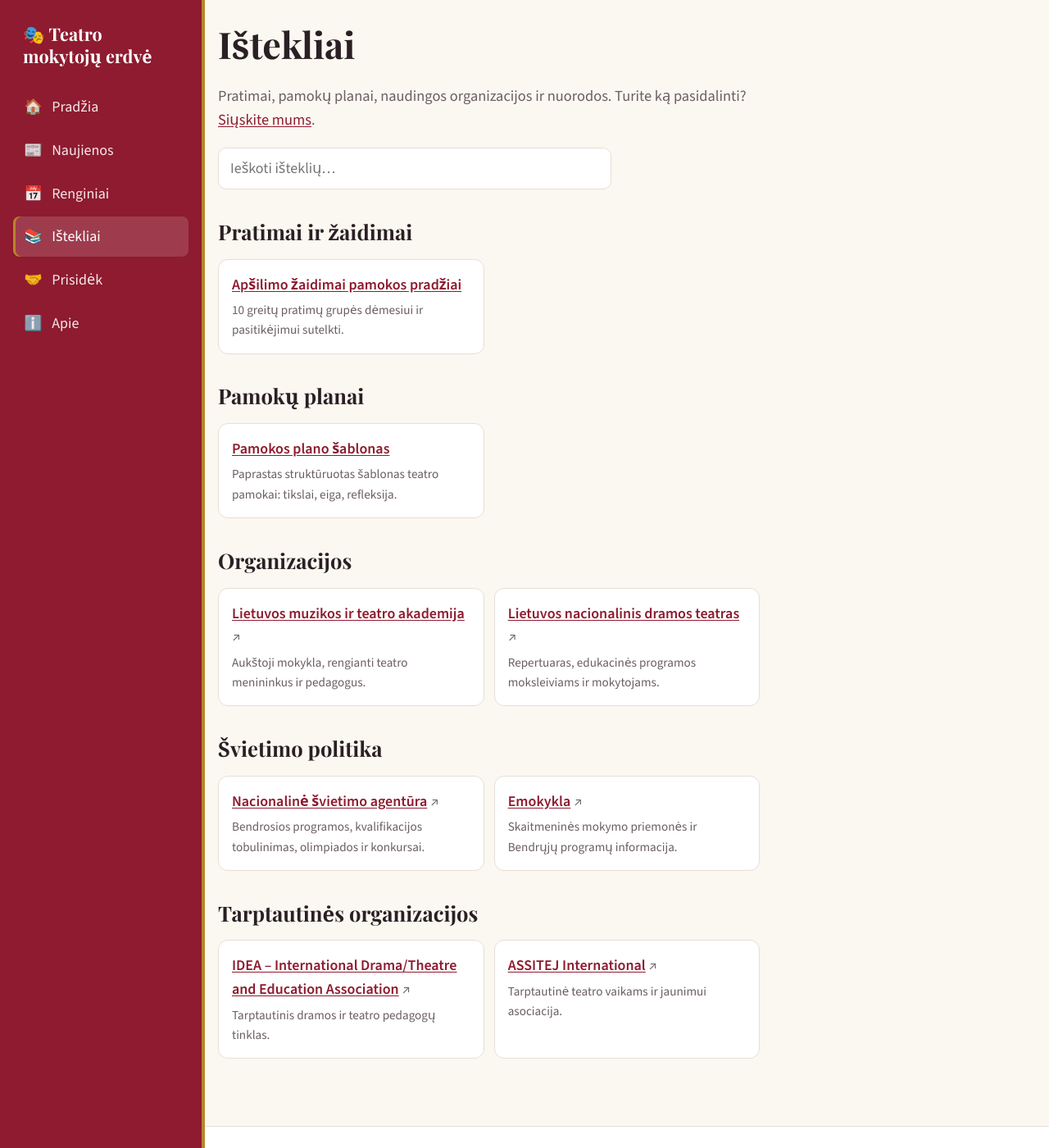
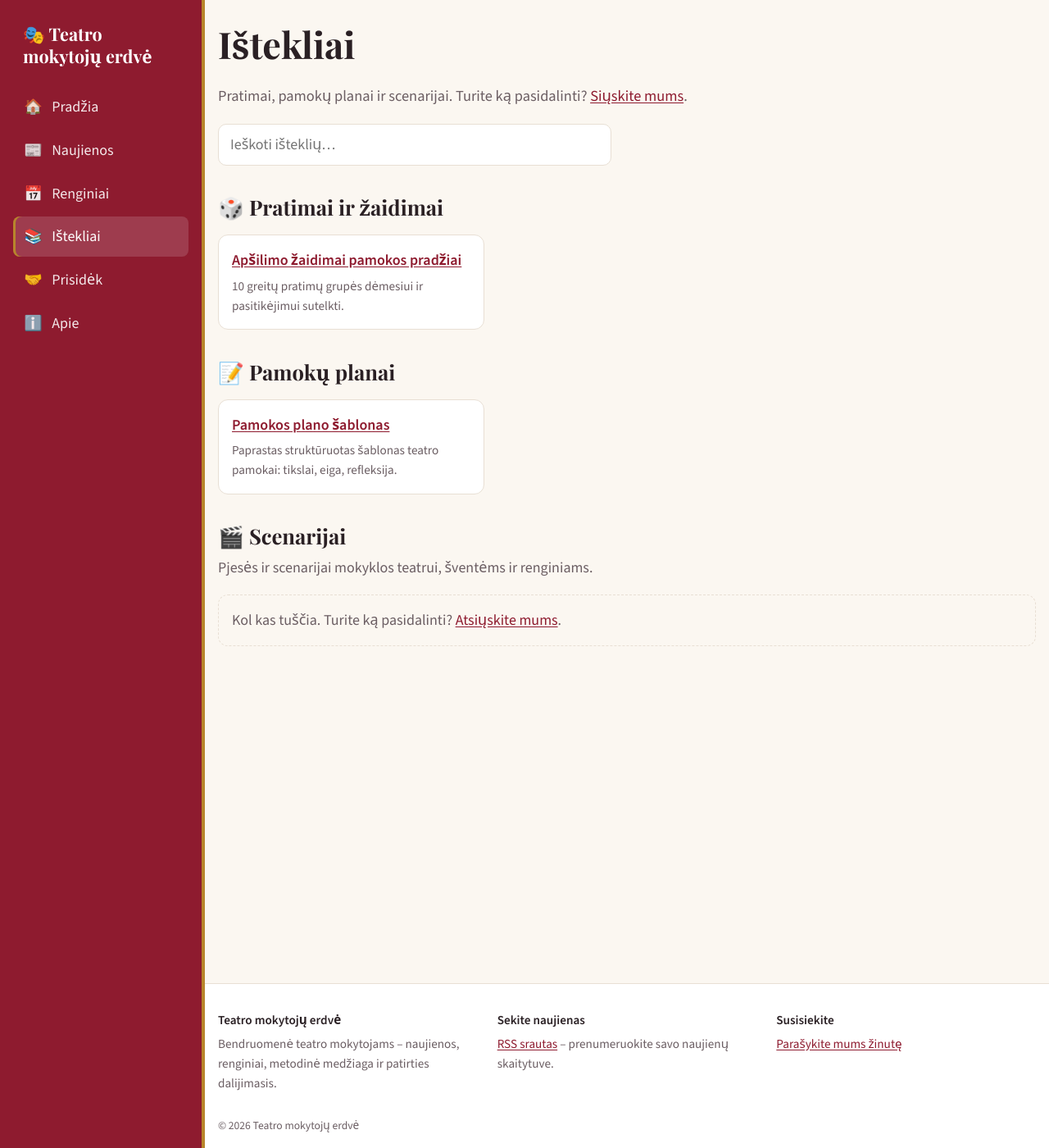
Before and after one commit to rytiskopustas/Svetain-, a Jekyll site: the page built from istekliai.html, in a window 1280 px wide and 1400 px high. Shown: the whole window at 82% size. Built offline with Jekyll 4.4.1, drawn with Linux system fonts in a browser that asks for light colours.

Commit message:
Ištekliai: pašalintos organizacijų kategorijos, pridėta Scenarijai
Kategorijų tvarka ir ikonos aprašytos _data/istekliu_kategorijos.yml;
tuščia kategorija rodoma su kvietimu atsiųsti medžiagą. Pataisyta
paieška, kad išvalius laukelį vėl rodytų visas kategorijas.

Co-Authored-By: Claude Opus 5.5 <noreply@anthropic.com>
Claude-Session: https://claude.ai/code/session_01Uhq1YUsPVt5tnXmcPSKSxG

```diff
--- a/_data/istekliai.yml
+++ b/_data/istekliai.yml
@@ -11,33 +11,3 @@
   kategorija: "Pamokų planai"
   aprasymas: "Paprastas struktūruotas šablonas teatro pamokai: tikslai, eiga, refleksija."
   nuoroda: "/istekliai/pamokos-planas/"
-
-- pavadinimas: "Lietuvos muzikos ir teatro akademija"
-  kategorija: "Organizacijos"
-  aprasymas: "Aukštoji mokykla, rengianti teatro menininkus ir pedagogus."
-  nuoroda: "https://lmta.lt"
-
-- pavadinimas: "Lietuvos nacionalinis dramos teatras"
-  kategorija: "Organizacijos"
-  aprasymas: "Repertuaras, edukacinės programos moksleiviams ir mokytojams."
-  nuoroda: "https://www.teatras.lt"
-
-- pavadinimas: "Nacionalinė švietimo agentūra"
-  kategorija: "Švietimo politika"
-  aprasymas: "Bendrosios programos, kvalifikacijos tobulinimas, olimpiados ir konkursai."
-  nuoroda: "https://www.nsa.smm.lt"
-
-- pavadinimas: "Emokykla"
-  kategorija: "Švietimo politika"
-  aprasymas: "Skaitmeninės mokymo priemonės ir Bendrųjų programų informacija."
-  nuoroda: "https://www.emokykla.lt"
-
-- pavadinimas: "IDEA – International Drama/Theatre and Education Association"
-  kategorija: "Tarptautinės organizacijos"
-  aprasymas: "Tarptautinis dramos ir teatro pedagogų tinklas."
-  nuoroda: "https://www.idea-org.net"
-
-- pavadinimas: "ASSITEJ International"
-  kategorija: "Tarptautinės organizacijos"
-  aprasymas: "Tarptautinė teatro vaikams ir jaunimui asociacija."
-  nuoroda: "https://www.assitej-international.org"
--- /dev/null
+++ b/_data/istekliu_kategorijos.yml
@@ -0,0 +1,8 @@
+# Išteklių kategorijos ir jų tvarka puslapyje. Kategorija rodoma net jei joje dar nieko nėra.
+- pavadinimas: "Pratimai ir žaidimai"
+  ikona: "🎲"
+- pavadinimas: "Pamokų planai"
+  ikona: "📝"
+- pavadinimas: "Scenarijai"
+  ikona: "🎬"
+  aprasymas: "Pjesės ir scenarijai mokyklos teatrui, šventėms ir renginiams."
--- /dev/null
+++ b/_includes/istekliu-grupe.html
@@ -0,0 +1,17 @@
+<section class="res-group">
+  <h2>{% if include.ikona %}<span aria-hidden="true">{{ include.ikona }}</span> {% endif %}{{ include.pavadinimas }}</h2>
+  {% if include.aprasymas %}<p class="res-desc">{{ include.aprasymas }}</p>{% endif %}
+  {% if include.items and include.items.size > 0 %}
+  <ul class="res-list">
+    {% for r in include.items %}
+    {% assign vidinis = r.nuoroda | slice: 0 %}
+    <li data-search="{{ r.pavadinimas | downcase }} {{ r.aprasymas | downcase }}">
+      <a href="{% if vidinis == '/' %}{{ r.nuoroda | relative_url }}{% else %}{{ r.nuoroda }}{% endif %}"{% if vidinis != '/' %} target="_blank" rel="noopener"{% endif %}>{{ r.pavadinimas }}</a>{% if vidinis != '/' %} <span class="ext" aria-label="išorinė nuoroda">↗</span>{% endif %}
+      <p>{{ r.aprasymas }}</p>
+    </li>
+    {% endfor %}
+  </ul>
+  {% else %}
+  <p class="res-empty">Kol kas tuščia. Turite ką pasidalinti? <a href="{{ '/prisidek/' | relative_url }}#forma">Atsiųskite mums</a>.</p>
+  {% endif %}
+</section>
--- a/assets/css/style.css
+++ b/assets/css/style.css
@@ -268,3 +268,5 @@ main.container { padding-bottom: 64px; min-height: 60vh; }
 .cal-dialog-item + .cal-dialog-item { margin-top: 16px; padding-top: 16px; border-top: 1px solid var(--border); }
 .cal-dialog-item p { margin: .3em 0 .8em; }
 .cal-close { position: absolute; top: 12px; right: 12px; width: 36px; height: 36px; border-radius: 50%; border: 0; background: var(--bg); color: var(--text); font-size: 1rem; cursor: pointer; }
+.res-desc { color: var(--muted); margin: -.2em 0 .8em; }
+.res-empty { padding: 16px; border: 1px dashed var(--border); border-radius: var(--radius); color: var(--muted); }
--- a/assets/js/main.js
+++ b/assets/js/main.js
@@ -56,7 +56,7 @@
         li.hidden = !match;
         if (match) groupAny = true;
       });
-      group.hidden = !groupAny;
+      group.hidden = q ? !groupAny : false;
       if (groupAny) any = true;
     });
     document.getElementById('nieko').hidden = any;
--- a/index.html
+++ b/index.html
@@ -13,7 +13,7 @@ layout: default
 <section class="quick">
   <a class="quick-item" href="{{ '/naujienos/' | relative_url }}"><span aria-hidden="true">📰</span><strong>Naujienos</strong><span>Konkursai, festivaliai, švietimo pokyčiai</span></a>
   <a class="quick-item" href="{{ '/renginiai/' | relative_url }}"><span aria-hidden="true">📅</span><strong>Renginiai</strong><span>Seminarai, kursai, premjeros</span></a>
-  <a class="quick-item" href="{{ '/istekliai/' | relative_url }}"><span aria-hidden="true">📚</span><strong>Ištekliai</strong><span>Pratimai, pamokų planai, nuorodos</span></a>
+  <a class="quick-item" href="{{ '/istekliai/' | relative_url }}"><span aria-hidden="true">📚</span><strong>Ištekliai</strong><span>Pratimai, pamokų planai, scenarijai</span></a>
   <a class="quick-item" href="{{ '/prisidek/' | relative_url }}"><span aria-hidden="true">🤝</span><strong>Prisidėk</strong><span>Pasidalink savo patirtimi</span></a>
 </section>
 
--- a/istekliai.html
+++ b/istekliai.html
@@ -4,7 +4,7 @@ title: Ištekliai
 permalink: /istekliai/
 ---
 <h1>Ištekliai</h1>
-<p class="lead">Pratimai, pamokų planai, naudingos organizacijos ir nuorodos. Turite ką pasidalinti? <a href="{{ '/prisidek/' | relative_url }}">Siųskite mums</a>.</p>
+<p class="lead">Pratimai, pamokų planai ir scenarijai. Turite ką pasidalinti? <a href="{{ '/prisidek/' | relative_url }}">Siųskite mums</a>.</p>
 
 <label class="search">
   <span>Paieška</span>
@@ -12,18 +12,15 @@ permalink: /istekliai/
 </label>
 
 {% assign grupes = site.data.istekliai | group_by: "kategorija" %}
+{% assign zinomos = site.data.istekliu_kategorijos | map: "pavadinimas" %}
+{% for k in site.data.istekliu_kategorijos %}
+  {% assign g = grupes | where: "name", k.pavadinimas | first %}
+  {% include istekliu-grupe.html pavadinimas=k.pavadinimas ikona=k.ikona aprasymas=k.aprasymas items=g.items %}
+{% endfor %}
+{% comment %}Kategorijos, kurių nėra sąraše aukščiau, rodomos gale{% endcomment %}
 {% for g in grupes %}
-<section class="res-group">
-  <h2>{{ g.name }}</h2>
-  <ul class="res-list">
-    {% for r in g.items %}
-    {% assign vidinis = r.nuoroda | slice: 0 %}
-    <li data-search="{{ r.pavadinimas | downcase }} {{ r.aprasymas | downcase }}">
-      <a href="{% if vidinis == '/' %}{{ r.nuoroda | relative_url }}{% else %}{{ r.nuoroda }}{% endif %}"{% if vidinis != '/' %} target="_blank" rel="noopener"{% endif %}>{{ r.pavadinimas }}</a>{% if vidinis != '/' %} <span class="ext" aria-label="išorinė nuoroda">↗</span>{% endif %}
-      <p>{{ r.aprasymas }}</p>
-    </li>
-    {% endfor %}
-  </ul>
-</section>
+  {% unless zinomos contains g.name %}
+    {% include istekliu-grupe.html pavadinimas=g.name items=g.items %}
+  {% endunless %}
 {% endfor %}
 <p class="empty-note" id="nieko" hidden>Nieko nerasta.</p>
```
Also changed, not shown: _posts/2026-09-30-sveiki-atvyke.md (+1 -1 lines), .pages.yml.
